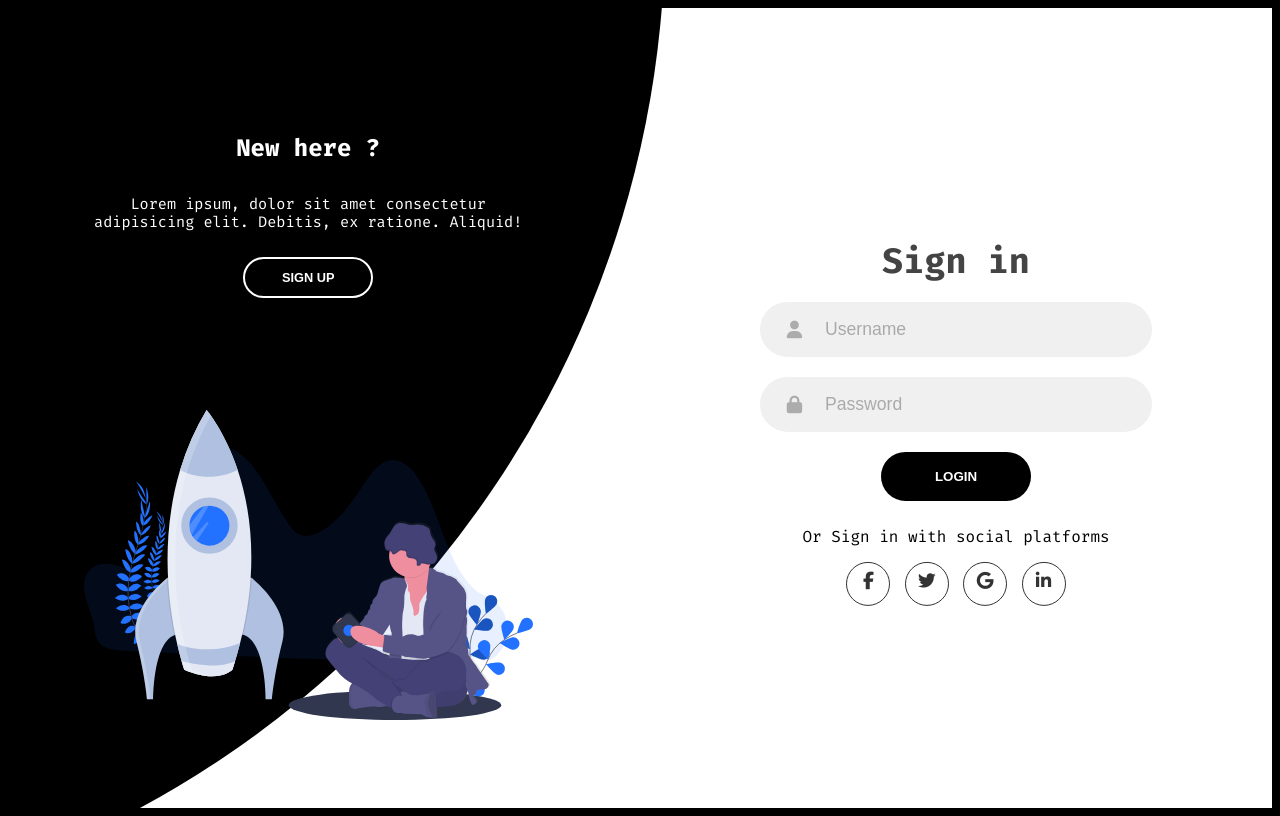
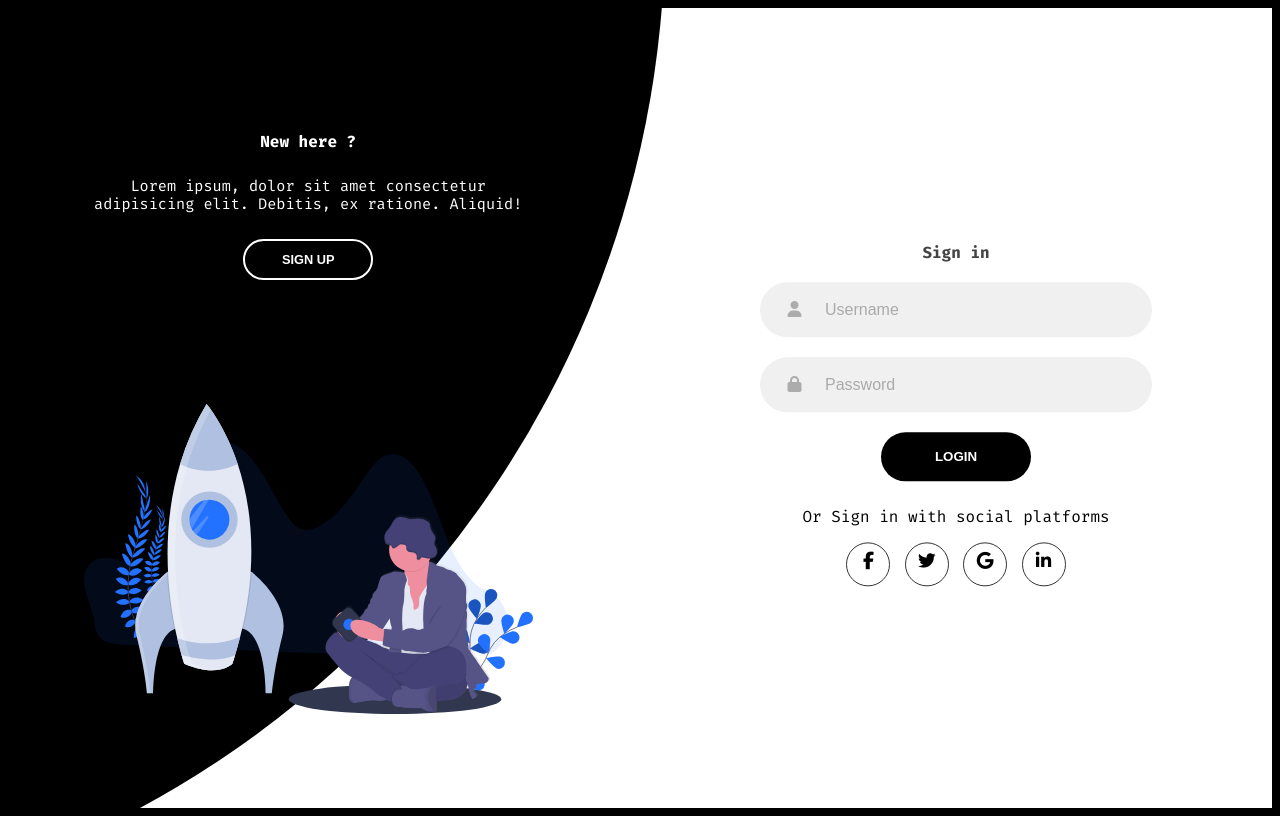
Before and after one commit to manziosee/my-brand, a plain HTML site: page login.html in a window 1280 px wide. Drawn offline with Linux system fonts and the light colour scheme; a web font is replaced by a local one.

Commit message:
fixe-login

```diff
--- a/css/styles.css
+++ b/css/styles.css
@@ -228,9 +228,10 @@ a {
 .first-name {
   height: 2rem;
   width: 15rem;
-  border-radius: 10px;
+  border-radius: 55px;
   margin-left: 2rem;
 }
+
 .form-user-profile {
   display: flex;
   flex-direction: column;
@@ -481,9 +482,10 @@ top: 4px;
     z-index: 2;
   }
   .title {
-    font-size: 2.2rem;
+
     color: #444;
     margin-bottom: 10px;
+    font-size: medium;
   }
 
   .input-field {
@@ -503,7 +505,7 @@ top: 4px;
     line-height: 55px;
     color: #acacac;
     transition: 0.5s;
-    font-size: 1.1rem;
+    font-size: medium;
   }
 
   .input-field input {
@@ -519,6 +521,7 @@ top: 4px;
   .input-field input::placeholder {
     color: #aaa;
     font-weight: 500;
+    font-size: medium;
   }
   .social-media {
     display: flex;
@@ -532,7 +535,7 @@ top: 4px;
     justify-content: center;
     align-items: center;
     margin: 0 0.45rem;
-    color: #333;
+    color:#000000;
     border-radius: 50%;
     border: 1px solid #333;
     text-decoration: none;
@@ -576,7 +579,7 @@ top: 4px;
     top: -10%;
     right: 48%;
     transform: translateY(-50%);
-    background-image: linear-gradient(-45deg, #000000 0%, #000000 100%);
+    background-image: linear-gradient(-45deg, #000000, black 100%);
     transition: 1.8s ease-in-out;
     border-radius: 50%;
     z-index: 6;
@@ -615,7 +618,7 @@ top: 4px;
   .panel h3 {
     font-weight: 600;
     line-height: 1;
-    font-size: 1.5rem;
+    font-size: medium;
   }
 
   .panel p {
```
Also changed, not shown: index.html (+1 -3 lines).
